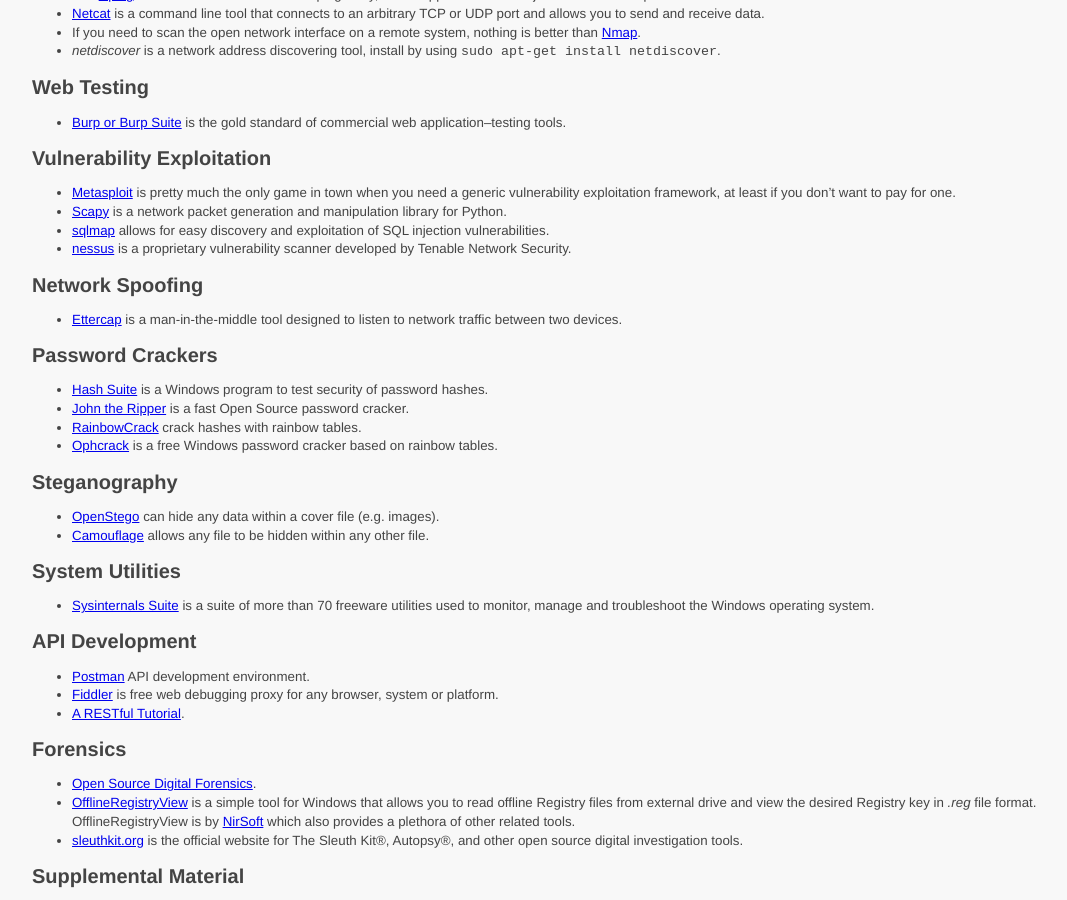
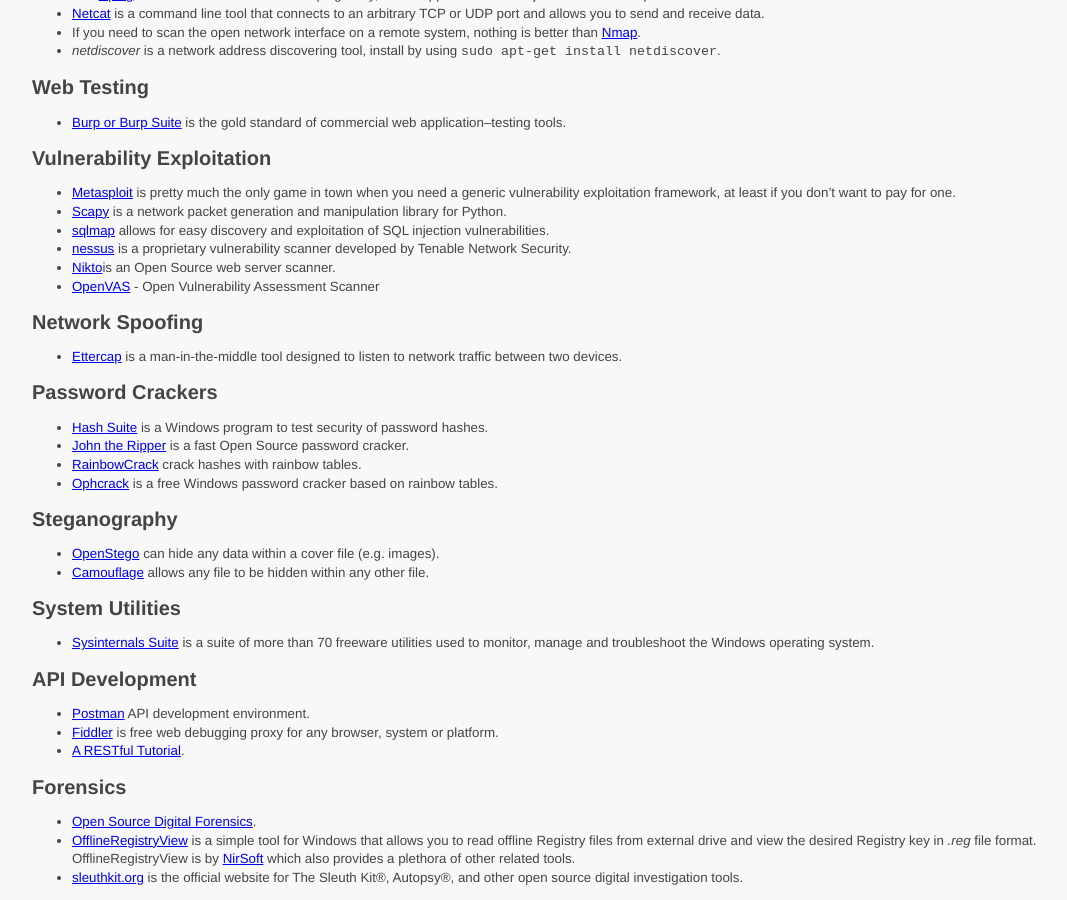
Before and after one commit to ycpcs/cs335-spring2020, a Jekyll site: the page built from resources/index.md, in a window 1280 px wide and 900 px high, scrolled down 691 px. Shown: the whole window, without its empty margins (68-1135 px from the left). Built offline with Jekyll 4.4.1, drawn with Linux system fonts in a browser that asks for light colours.

Commit message:
Update index.md

```diff
--- a/resources/index.md
+++ b/resources/index.md
@@ -53,6 +53,8 @@ Vulnerability Exploitation
 - [Scapy](https://scapy.net/) is a network packet generation and manipulation library for Python.
 - [sqlmap](http://sqlmap.org/) allows for easy discovery and exploitation of SQL injection vulnerabilities.
 - [nessus](https://www.tenable.com/products/nessus/nessus-essentials) is a proprietary vulnerability scanner developed by Tenable Network Security.
+- [Nikto](https://cirt.net/Nikto2)is an Open Source web server scanner.
+- [OpenVAS](http://www.openvas.org/) - Open Vulnerability Assessment Scanner
 
 Network Spoofing
 ------------------------------------
```
